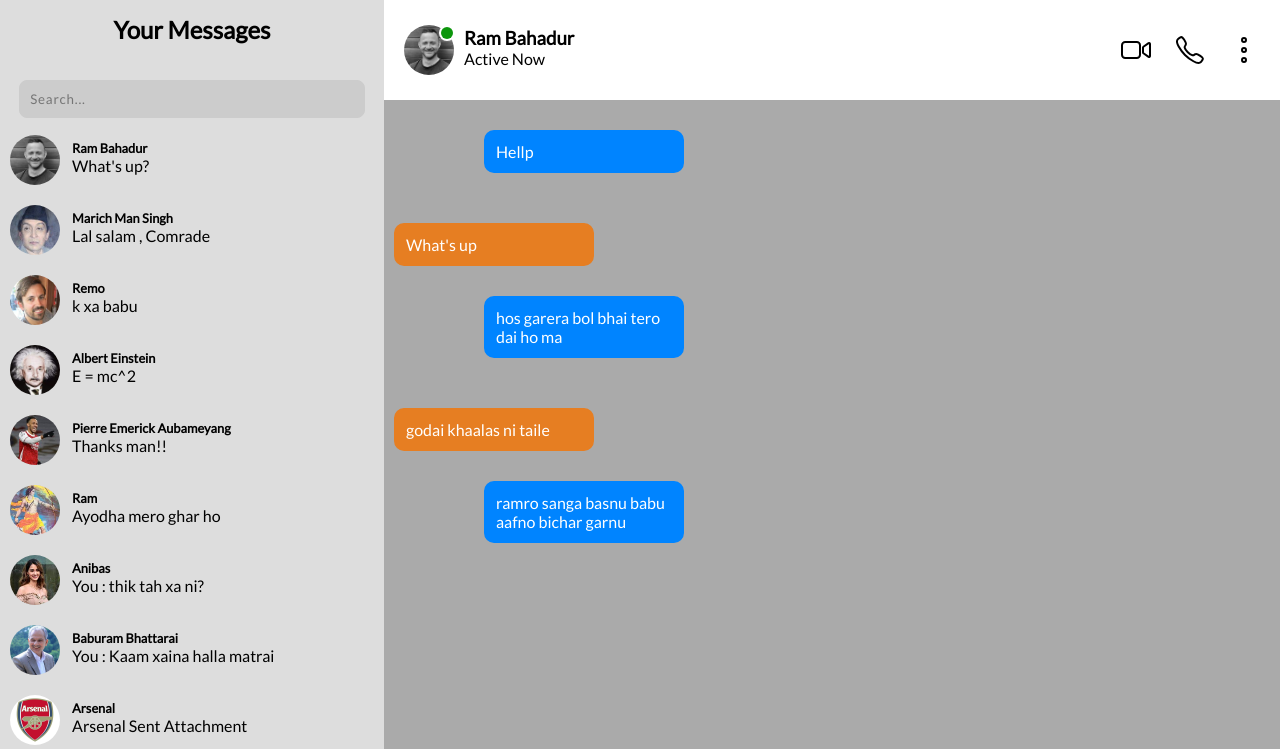
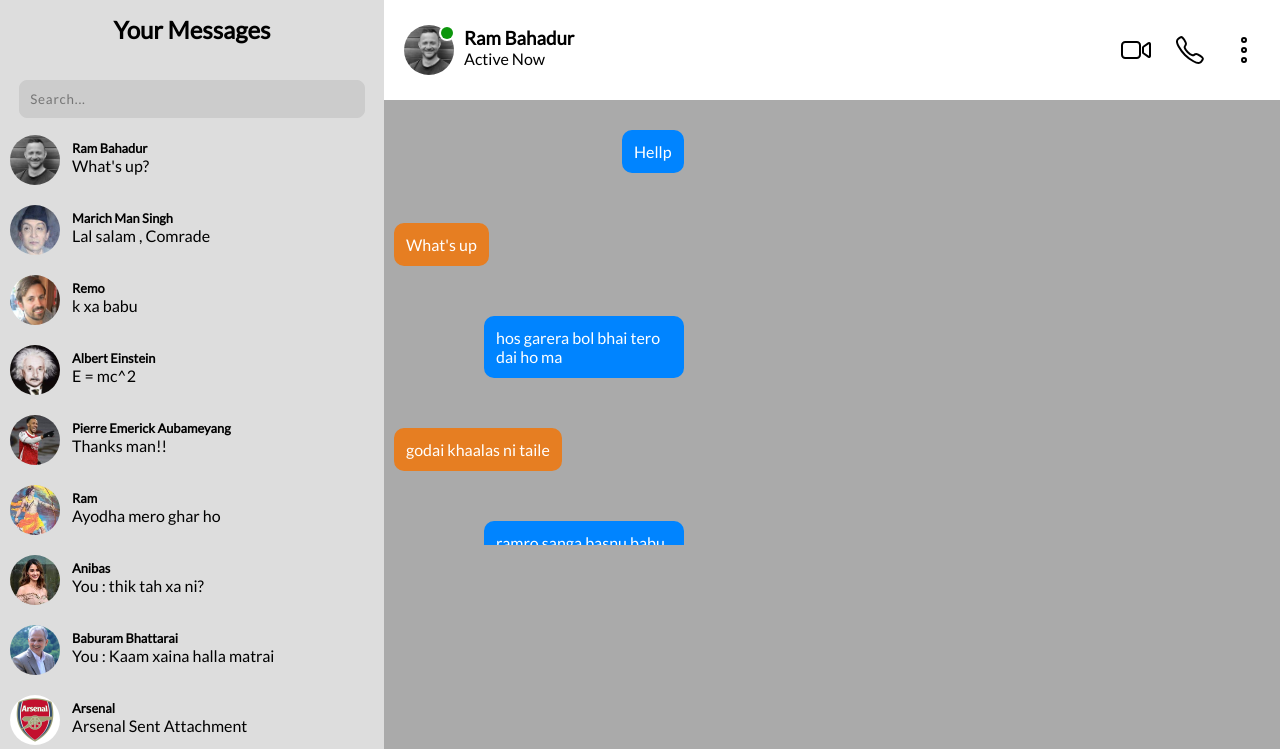
Before and after one commit to FancyCodeMaster/Kurakaani, a PHP site: page /Login/message.html in a window 1280 px wide. Shown: the top 749 px of the page. Run offline with PHP 8.4, Linux system fonts and the light colour scheme; some libraries are stand-ins or nearby versions.

Commit message:
just started

```diff
--- a/Login/message.css
+++ b/Login/message.css
@@ -128,12 +128,13 @@ body {
     display : none;
 }
 
+.sender-message-container:first-child{margin-top : 30px;}
 .sender-message-container{
+    display : table;
     margin-bottom : 50px;
-    margin-top : 30px;
+    margin-top : 50px;
     max-width : 200px;
     position : relative;
-    left : 100px;
     min-height : 40px;
     padding : 10px;
     background-color : #0084ff;
@@ -143,6 +144,7 @@ body {
 }
 
 .receiver-message-container{
+    display : table;
     max-width : 200px;
     min-height: 40px;
     padding : 10px;
--- a/Login/message.html
+++ b/Login/message.html
@@ -227,16 +227,36 @@
                     </div>
                 </div>
                 <div class="user-messages-container">
-                    <p class="sender-message-container">Hellp</p>
-                    <p class="receiver-message-container">What's up</p>
-                    <p class="sender-message-container">hos garera bol bhai tero dai ho ma</p>
-                    <p class="receiver-message-container">godai khaalas ni taile</p>
-                    <p class="sender-message-container">ramro sanga basnu babu aafno bichar garnu</p>
-                    <p class="receiver-message-container">kei xaina. ma heramla aafu ni herera basnu</p>
-                    <p class="sender-message-container">Hellp</p>
-                    <p class="receiver-message-container">What's up</p>
-                    <p class="sender-message-container">Hellp</p>
-                    <p class="receiver-message-container">What's up</p>
+                    <div class="sender-message-container">
+                        <span >Hellp</span>
+                    </div>
+                    <div class="receiver-message-container">
+                        <span>What's up</span>
+                    </div>
+                    <div class="sender-message-container">
+                        <span>hos garera bol bhai tero dai ho ma</span>
+                    </div>
+                    <div class="receiver-message-container">
+                        <span>godai khaalas ni taile</span>
+                    </div>
+                    <div class="sender-message-container">
+                        <span>ramro sanga basnu babu aafno bichar garnu</span>
+                    </div>
+                    <div class="receiver-message-container">
+                        <span>kei xaina. ma heramla aafu ni herera basnu</span>
+                    </div>
+                    <div class="sender-message-container">
+                        <span>What's up</span>
+                    </div>
+                    <div class="receiver-message-container">
+                        <span>What's up</span>
+                    </div>
+                    <div class="sender-message-container">
+                        <span>Hello</span>
+                    </div>
+                    <div class="receiver-message-container">
+                        <span>What's up</span>
+                    </div>
                 </div>
             </div>
             <div class="backdrop">
--- a/Login/message.js
+++ b/Login/message.js
@@ -1,6 +1,9 @@
 let hamburgerIcon = document.querySelector(".hamburger-icon");
 let sideBar = document.querySelector(".online-preview-container");
 let backdrop = document.querySelector(".backdrop");
+let senderMessageContainer = document.querySelectorAll(".sender-message-container");
+
+senderMessageContainer = Array.from(senderMessageContainer);
 
 hamburgerIcon.addEventListener("click" , () => {
     backdrop.classList.add("backdrop-active");
@@ -11,3 +14,7 @@ backdrop.addEventListener("click" , () => {
     backdrop.classList.remove("backdrop-active");
     sideBar.classList.remove("online-preview-container-active");
 })
+
+senderMessageContainer.forEach(el => {
+    el.style.left = `${300 - el.clientWidth}px`;
+})
```
